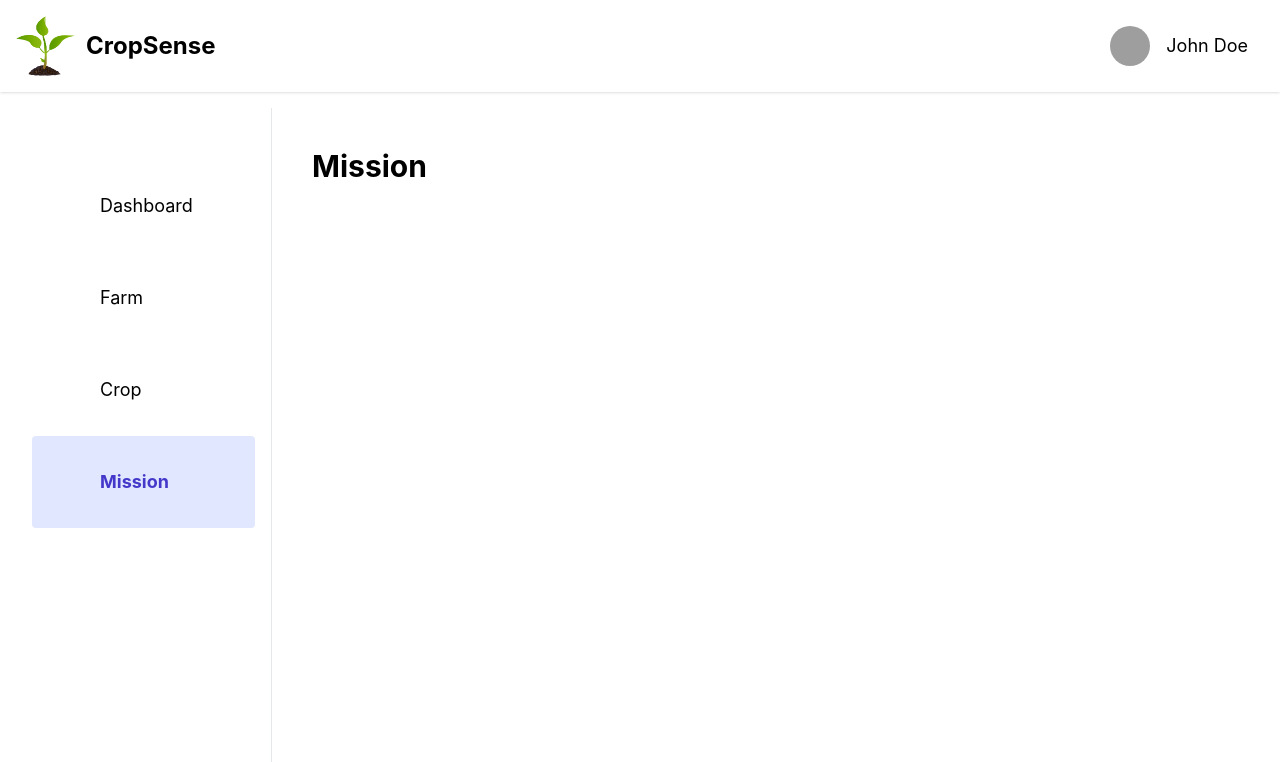
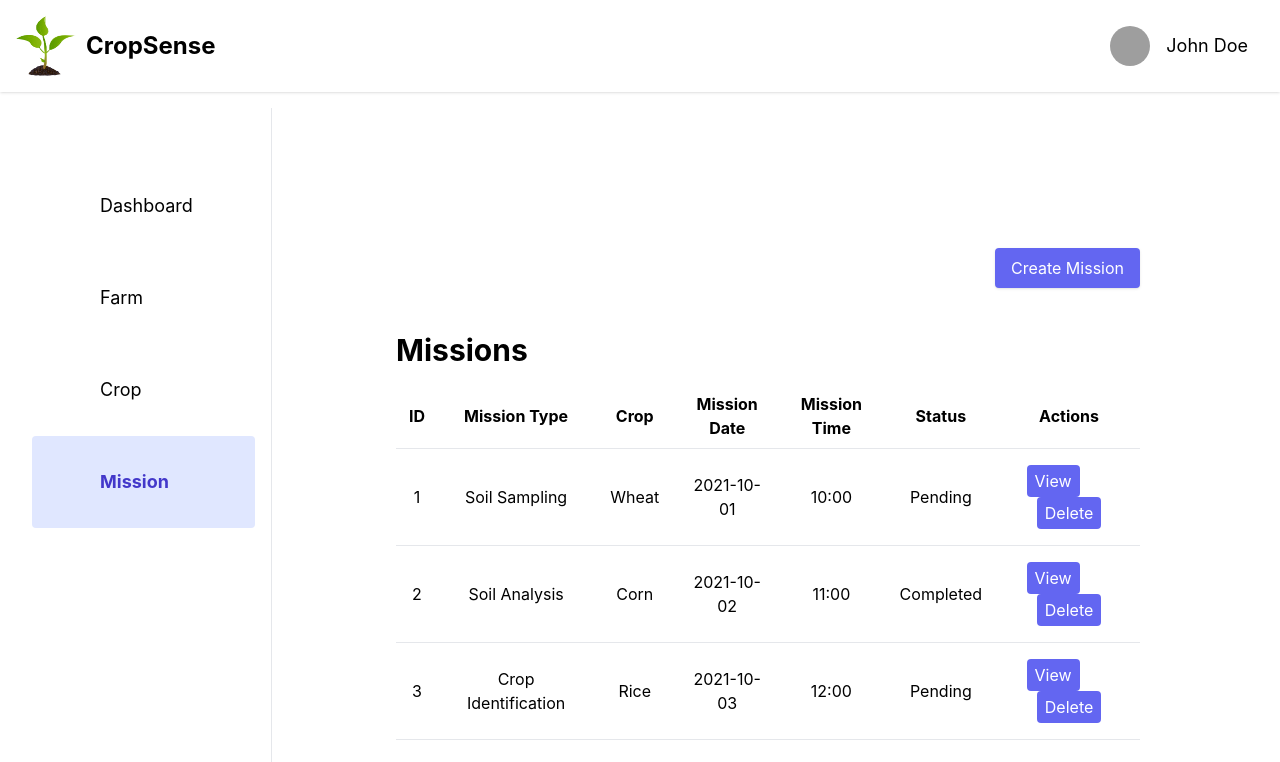
Before and after one commit to rhasbinisjsu/CMPE295, a React (Create React App) app in the folder frontend/: page /Mission in a window 1280 px wide. Shown: the top 762 px of the page. Built offline with nearby package versions, Linux system fonts and the light colour scheme; grey boxes are pictures that could not be loaded; some icons are missing.

Commit message:
Created Mission Page and Create Mission function

```diff
--- a/frontend/src/Components/Mission.js
+++ b/frontend/src/Components/Mission.js
@@ -1,16 +1,262 @@
 import React, { useState, useEffect } from "react";
-
+import Modal from 'react-modal';
+import { MapContainer, TileLayer, Marker, useMapEvents } from 'react-leaflet';
+import L from 'leaflet';
+import 'leaflet/dist/leaflet.css';
 import Sidebar from "./Sidebar";
 import UserDashboard from "./UserDashboard";
+
+const missionTypes = ["Soil Sampling", "Soil Analysis", "Crop Identification"];
+const crops = ["Wheat", "Corn", "Rice"];
+
 function Mission() {
-  const [data, setData] = useState(null);
+  const [data, setData] = useState([]);
+  const [isModalOpen, setIsModalOpen] = useState(false);
+  const [form, setForm] = useState({
+    missionType: '',
+    crop: '',
+    missionDate: '',
+    missionTime: '',
+  });
+  const [pins, setPins] = useState([]);
+
+  useEffect(() => {
+    // Example fetch call to simulate data loading
+    setTimeout(() => {
+      setData([
+        { id: 1, missionType: 'Soil Sampling', crop: 'Wheat', missionDate: '2021-10-01', missionTime: '10:00', status: 'Pending' },
+        { id: 2, missionType: 'Soil Analysis', crop: 'Corn', missionDate: '2021-10-02', missionTime: '11:00', status: 'Completed' },
+        { id: 3, missionType: 'Crop Identification', crop: 'Rice', missionDate: '2021-10-03', missionTime: '12:00', status: 'Pending' },
+      ]);
+    }, 1000);
+  }, []);
+
+  const handleView = (id) => {
+    alert(`View Mission with ID: ${id}`);
+    // Implement view logic here
+  };
+
+  const handleDelete = (id) => {
+    alert(`Delete Mission with ID: ${id}`);
+    // Implement delete logic here
+  };
+
+  const openModal = () => {
+    setIsModalOpen(true);
+  };
+
+  const closeModal = () => {
+    setIsModalOpen(false);
+    setForm({ missionType: '', crop: '', missionDate: '', missionTime: '' });
+    setPins([]);
+  };
+
+  const handleChange = (e) => {
+    setForm({
+      ...form,
+      [e.target.name]: e.target.value,
+    });
+  };
+
+  const addPin = (e) => {
+    setPins([e.latlng]);
+  };
+
+  const MapEvents = () => {
+    useMapEvents({
+      click: addPin,
+    });
+    return null;
+  }
+
+  const handleSubmit = async (e) => {
+    e.preventDefault();
+    const newMission = {
+      id: data.length + 1,
+      missionType: form.missionType,
+      crop: form.crop,
+      missionDate: form.missionDate,
+      missionTime: form.missionTime,
+      status: 'Pending',
+    };
+
+    // Example of API call:
+    // await fetch('/api/missions', {
+    //   method: 'POST',
+    //   headers: {
+    //     'Content-Type': 'application/json',
+    //   },
+    //   body: JSON.stringify(newMission),
+    // });
+
+    setData([...data, newMission]);
+    closeModal();
+  };
+
+  // Custom icon using the provided SVG
+  const customIconHtml = `
+    <svg xmlns="http://www.w3.org/2000/svg" fill="none" viewBox="0 0 24 24" stroke-width="1.5" stroke="red" class="size-6">
+      <path stroke-linecap="round" stroke-linejoin="round" d="M15 10.5a3 3 0 1 1-6 0 3 3 0 0 1 6 0Z" />
+      <path stroke-linecap="round" stroke-linejoin="round" d="M19.5 10.5c0 7.142-7.5 11.25-7.5 11.25S4.5 17.642 4.5 10.5a7.5 7.5 0 1 1 15 0Z" />
+    </svg>
+  `;
+
+  const customIcon = new L.DivIcon({
+    html: customIconHtml,
+    iconSize: [24, 24],
+    iconAnchor: [12, 24],
+    className: "" // Add your own class name if needed
+  });
 
   return (
-    <div className="flex">
+    <div className="flex h-screen ">
       <Sidebar />
-      <div className="flex-1 p-10">
-          <h1 className="text-3xl font-bold mb-6">Mission</h1>
+      <div className="flex-1 flex justify-center items-start pt-40">
+        <div className="w-3/4">
+          <div className="relative">
+            {/* Create Mission Button */}
+            <button
+              className="absolute top-1/2 right-0 transform -translate-y-1/2 bg-indigo-500 text-white py-2 px-4 rounded shadow hover:bg-indigo-700"
+              onClick={openModal}
+            >
+              Create Mission
+            </button>
+          </div>
+          {/* Table for showcasing missions */}
+          <div className="mt-16">
+            <h1 className="text-3xl font-bold mb-4">Missions</h1>
+            <table className="min-w-full bg-white">
+              <thead>
+                <tr>
+                  <th className="py-2 px-2 border-b">ID</th>
+                  <th className="py-2 px-2 border-b">Mission Type</th>
+                  <th className="py-2 px-2 border-b">Crop</th>
+                  <th className="py-2 px-2 border-b">Mission Date</th>
+                  <th className="py-2 px-2 border-b">Mission Time</th>
+                  <th className="py-2 px-2 border-b">Status</th>
+                  <th className="py-2 px-2 border-b">Actions</th>
+                </tr>
+              </thead>
+              <tbody>
+                {data.map((mission) => (
+                  <tr key={mission.id}>
+                    <td className="py-4 px-4 border-b text-center">{mission.id}</td>
+                    <td className="py-4 px-4 border-b text-center">{mission.missionType}</td>
+                    <td className="py-4 px-4 border-b text-center">{mission.crop}</td>
+                    <td className="py-4 px-4 border-b text-center">{mission.missionDate}</td>
+                    <td className="py-4 px-4 border-b text-center">{mission.missionTime}</td>
+                    <td className="py-4 px-4 border-b text-center">{mission.status}</td>
+                    <td className="py-4 px-2 border-b text-center">
+                      <button
+                        className="bg-indigo-500 text-white py-1 px-2 rounded mr-8 hover:bg-indigo-700"
+                        onClick={() => handleView(mission.id)}
+                      >
+                        View
+                      </button>
+                      <button
+                        className="bg-indigo-500 text-white py-1 px-2 rounded hover:bg-indigo-700"
+                        onClick={() => handleDelete(mission.id)}
+                      >
+                        Delete
+                      </button>
+                    </td>
+                  </tr>
+                ))}
+              </tbody>
+            </table>
+          </div>
+        </div>
       </div>
+      <Modal
+        isOpen={isModalOpen}
+        onRequestClose={closeModal}
+        contentLabel="Create Mission"
+        className="fixed inset-0 flex items-center justify-center bg-gray-800 bg-opacity-75"
+        ariaHideApp={false}
+      >
+        <div className="bg-white p-6 rounded-lg w-1/2">
+          <h2 className="text-3xl mb-4 font-bold">Create Mission</h2>
+          <form>
+            <div className="mb-2 w-full">
+              <label className="block text-gray-700 text-sm font-bold mb-2">Mission Type</label>
+              <select
+                name="missionType"
+                value={form.missionType}
+                onChange={handleChange}
+                className="shadow appearance-none border rounded w-full py-2 px-3 text-gray-700 leading-tight focus:outline-none focus:shadow-outline"
+              >
+                <option value="">Select Mission Type</option>
+                {missionTypes.map((type) => (
+                  <option key={type} value={type}>{type}</option>
+                ))}
+              </select>
+            </div>
+            <div className="mb-2 w-full">
+              <label className="block text-gray-700 text-sm font-bold mb-2">Crop</label>
+              <select
+                name="crop"
+                value={form.crop}
+                onChange={handleChange}
+                className="shadow appearance-none border rounded w-full py-2 px-3 text-gray-700 leading-tight focus:outline-none focus:shadow-outline"
+              >
+                <option value="">Select Crop</option>
+                {crops.map((crop) => (
+                  <option key={crop} value={crop}>{crop}</option>
+                ))}
+              </select>
+            </div>
+            <div className="flex space-x-4">
+             <div className="mb-2 w-1/2">
+              <label className="block text-gray-700 text-sm font-bold mb-2">Mission Date</label>
+              <input
+                type="date"
+                name="missionDate"
+                value={form.missionDate}
+                onChange={handleChange}
+                className="shadow appearance-none border rounded w-full py-2 px-3 text-gray-700 leading-tight focus:outline-none focus:shadow-outline"
+              />
+            </div>
+            <div className="mb-2 w-1/2">
+              <label className="block text-gray-700 text-sm font-bold mb-2">Mission Time</label>
+              <input
+                type="time"
+                name="missionTime"
+                value={form.missionTime}
+                onChange={handleChange}
+                className="shadow appearance-none border rounded w-full py-2 px-3 text-gray-700 leading-tight focus:outline-none focus:shadow-outline"
+              />
+            </div>
+            </div>
+
+          </form>
+          <div className="mt-2">
+            <label className="block text-gray-700 text-sm font-bold mb-2">Mission Location</label>
+            <MapContainer center={[37.7749, -122.4194]} zoom={10} style={{ height: '400px', width: '100%' }}>
+              <TileLayer
+                url="https://server.arcgisonline.com/ArcGIS/rest/services/World_Imagery/MapServer/tile/{z}/{y}/{x}"
+              />
+              <MapEvents />
+              {pins.map((pin, index) => (
+                <Marker key={index} position={pin} icon={customIcon} />
+              ))}
+            </MapContainer>
+          </div>
+          <div className="mt-4 text-right">
+            <button
+              onClick={handleSubmit}
+              className="bg-indigo-400 text-white py-2 px-4 rounded shadow hover:bg-green-700"
+            >
+              Create
+            </button>
+            <button
+              onClick={closeModal}
+              className="bg-gray-400 text-white py-2 px-4 rounded shadow hover:bg-gray-700 ml-2"
+            >
+              Close
+            </button>
+          </div>
+        </div>
+      </Modal>
     </div>
   );
 }
```
